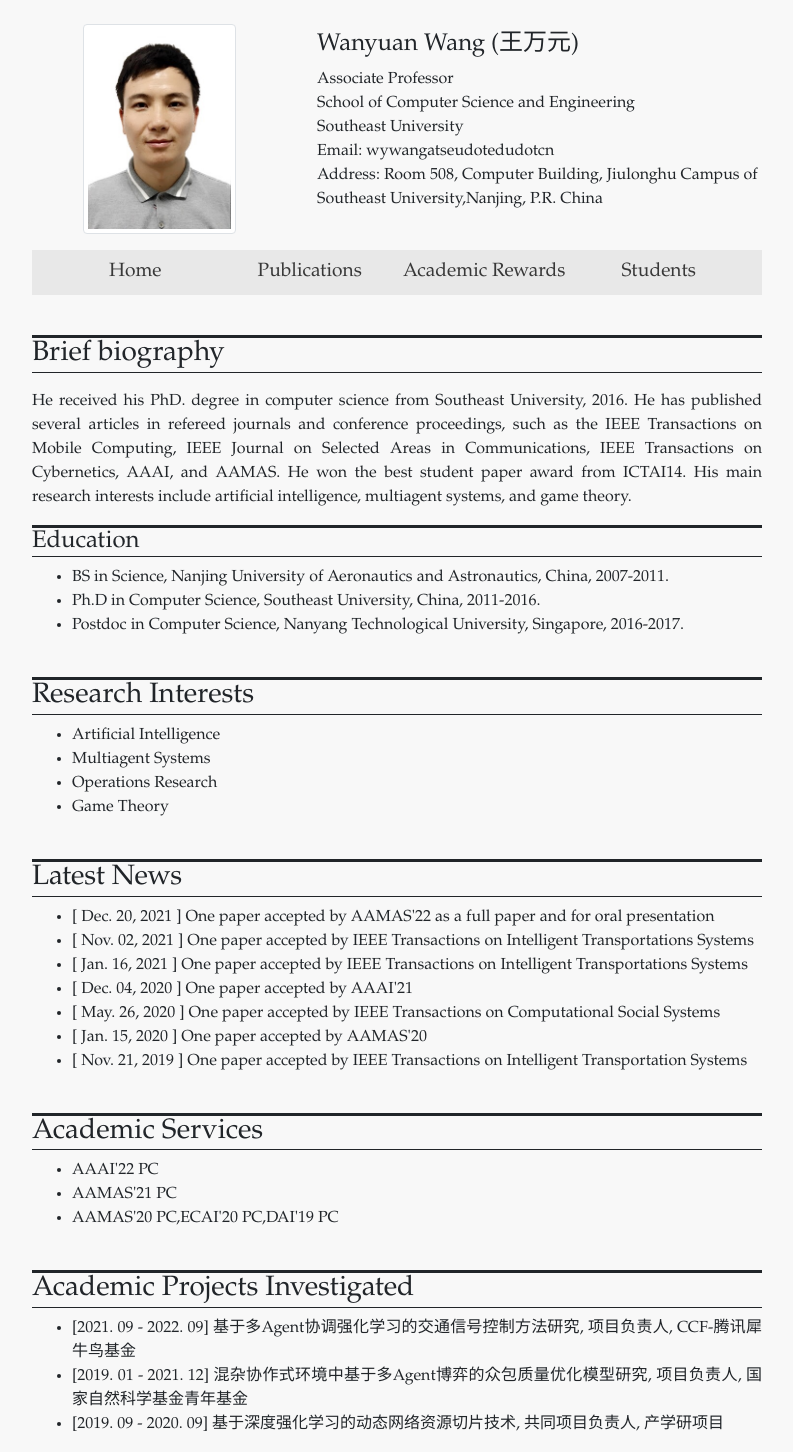
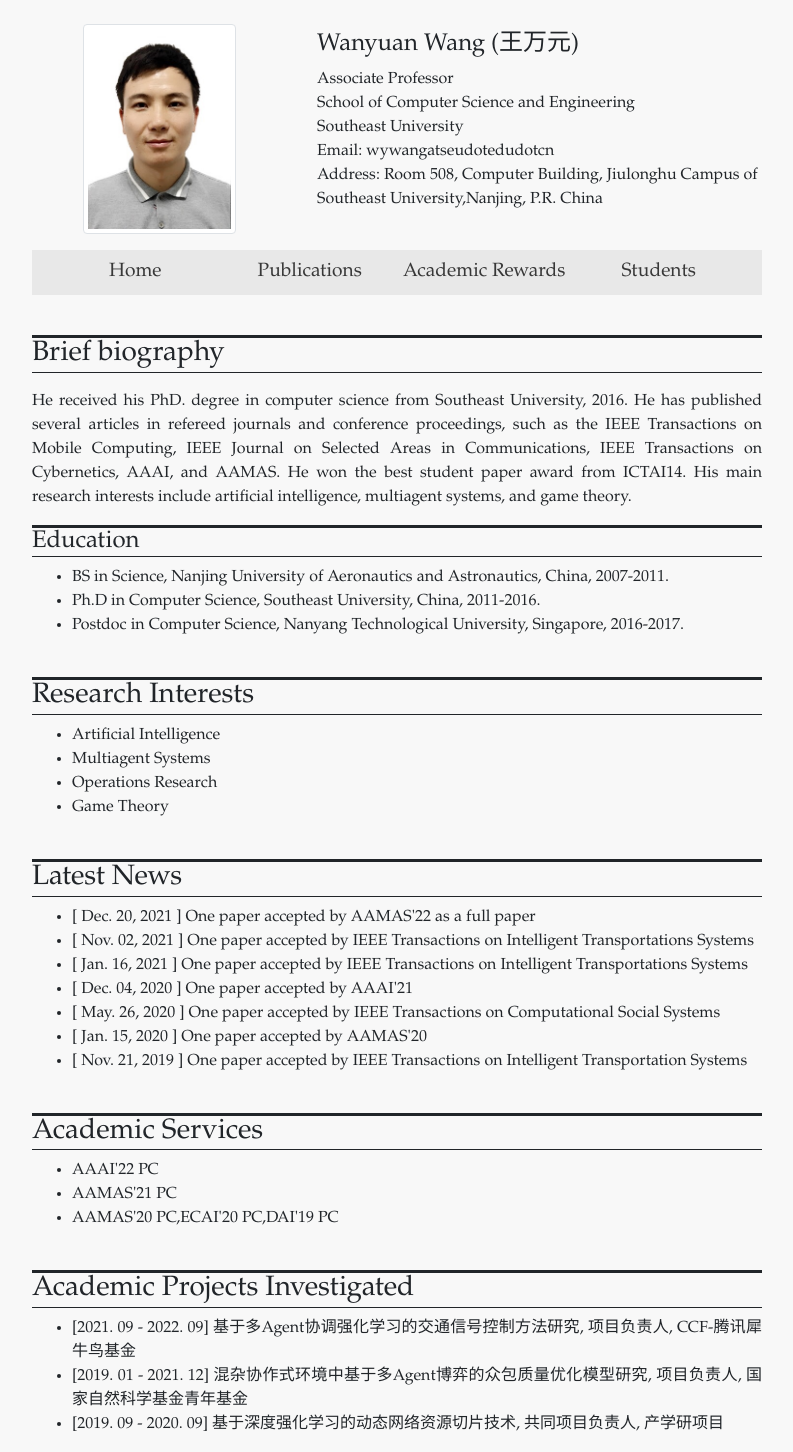
Before and after one commit to wanyuanwang/wanyuanwang.github.io, a Jekyll site: the page built from index.html, in a window 1280 px wide. Shown: the whole page, without its empty margins (243-1036 px from the left). Built offline with Jekyll 4.4.1, drawn with Linux system fonts in a browser that asks for light colours.

Commit message:
Update news.yml

```diff
--- a/_data/news.yml
+++ b/_data/news.yml
@@ -1,5 +1,5 @@
 - date: Dec. 20, 2021
-  news: One paper accepted by AAMAS'22 as a full paper and for oral presentation
+  news: One paper accepted by AAMAS'22 as a full paper
 - date: Nov. 02, 2021
   news: One paper accepted by IEEE Transactions on Intelligent Transportations Systems
 - date: Jan. 16, 2021
```
